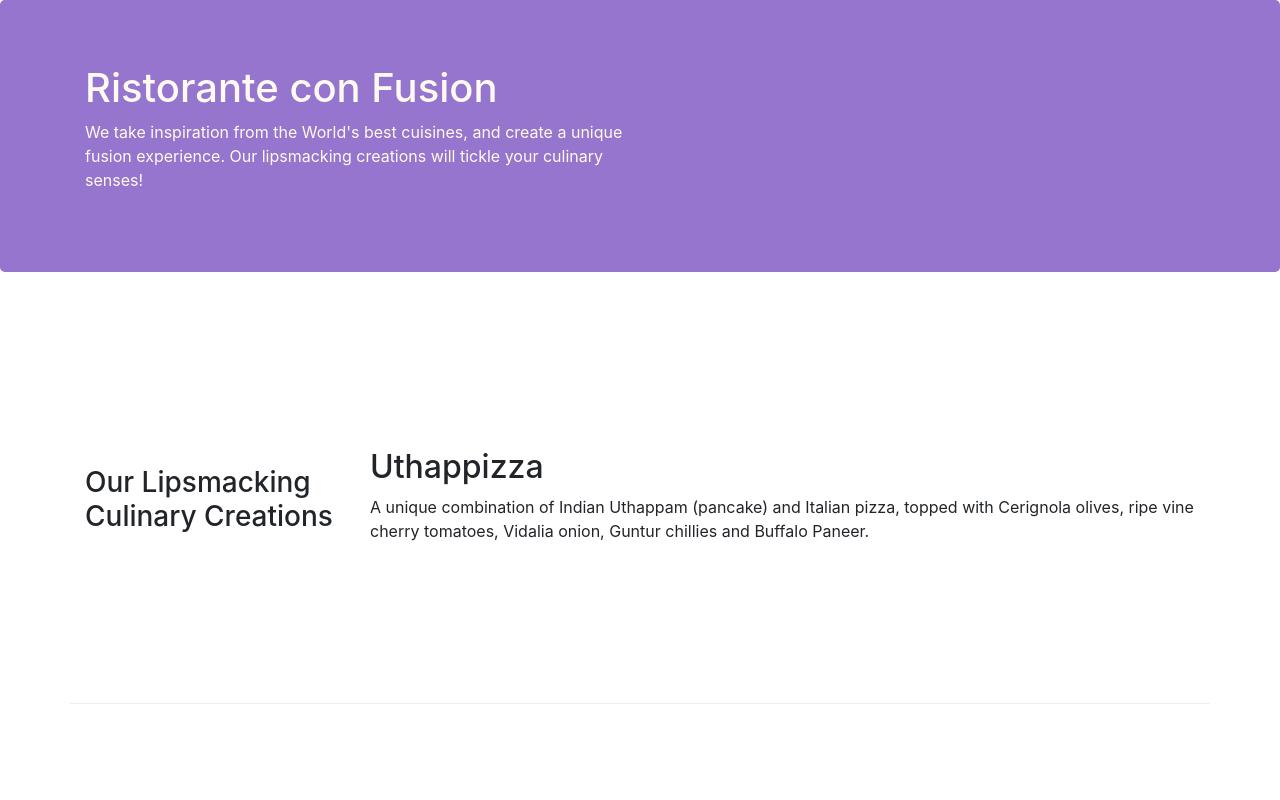
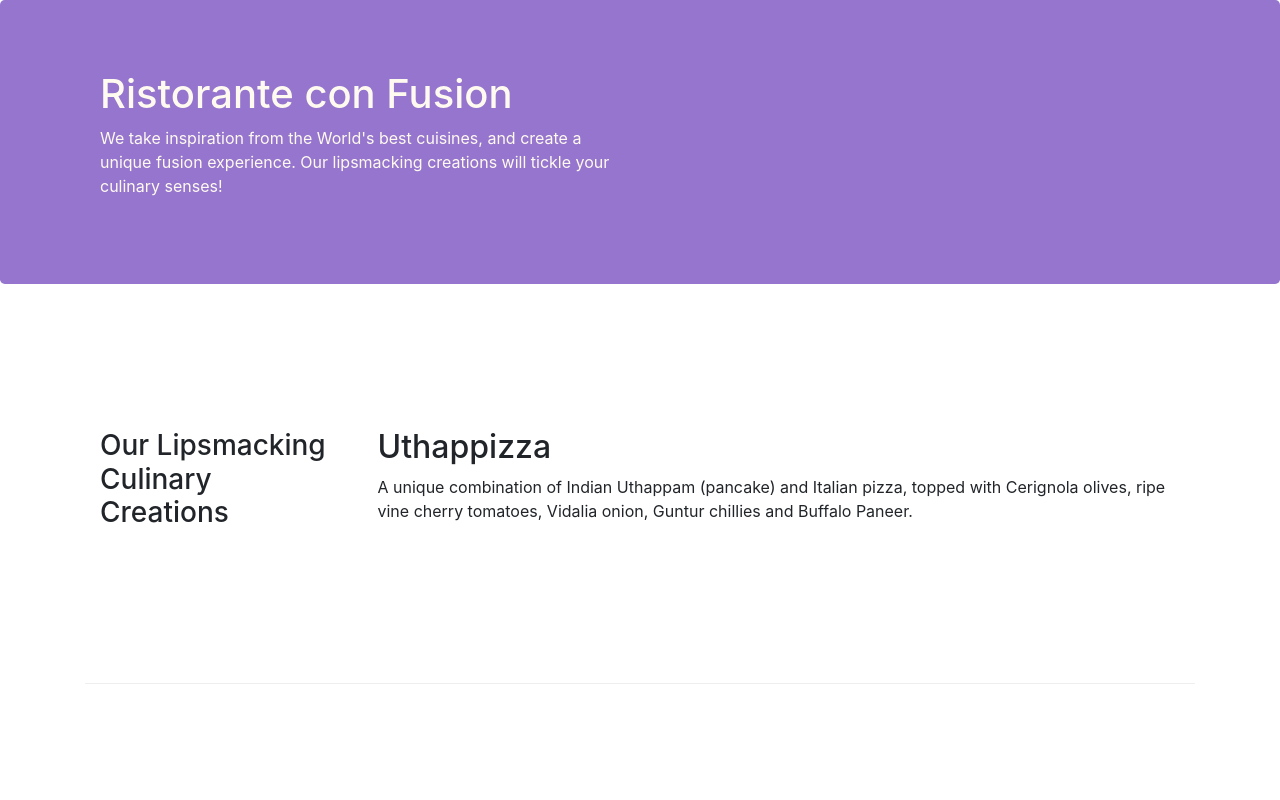
Before and after one commit to clmclx/bootstrap, a website: page Bootstrap4/conFusion/index.html in a window 1280 px wide. Shown: the top 800 px of the page. Drawn offline with nearby package versions, Linux system fonts and the light colour scheme.

Commit message:
custom css needs to be after bootstrap min so that we are sure the custom css overrides bootstrap

```diff
--- a/Bootstrap4/conFusion/css/styles.css
+++ b/Bootstrap4/conFusion/css/styles.css
@@ -19,7 +19,7 @@
 .jumbotron {
     padding:70px 30px 70px 30px;
     margin:0px auto;
-    background: #9575cd !important; ;
+    background: #9575cd;
     color:floralwhite;
 }
 
--- a/Bootstrap4/conFusion/index.html
+++ b/Bootstrap4/conFusion/index.html
@@ -6,10 +6,10 @@
     <meta charset="utf-8">
     <meta name="viewport" content="width=device-width, initial-scale=1, shrink-to-fit=no">
     <meta http-equiv="x-ua-compatible" content="ie=edge">
-    <link href="css/styles.css" rel="stylesheet">
 
     <!-- Bootstrap CSS -->
     <link rel="stylesheet" href="node_modules/bootstrap/dist/css/bootstrap.min.css">
+    <link href="css/styles.css" rel="stylesheet">
     <title>Ristorante Con Fusion</title>
 </head>
 
```
Also changed, not shown: Bootstrap4/conFusion/aboutus.html (+1 -1 lines).
